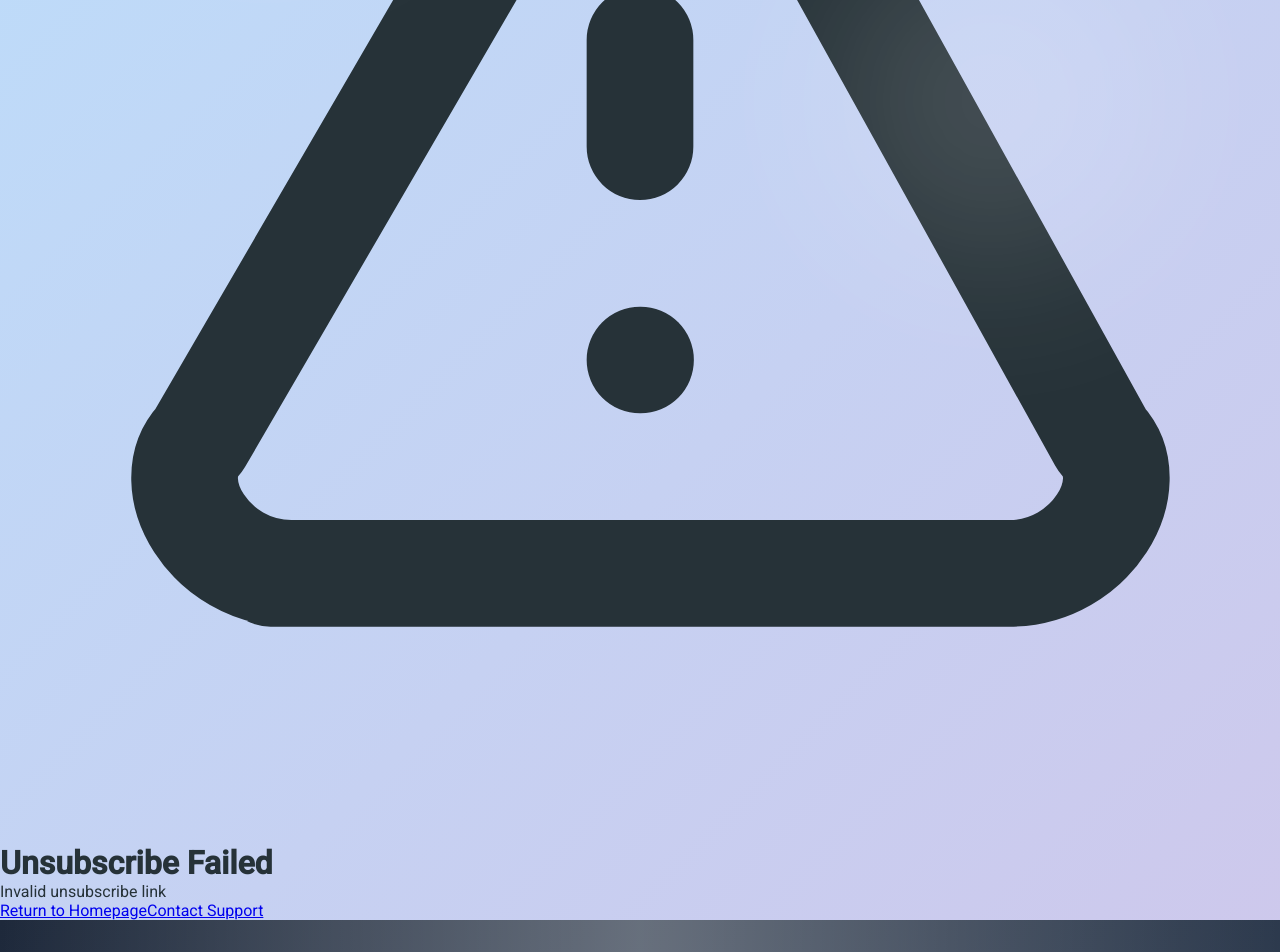
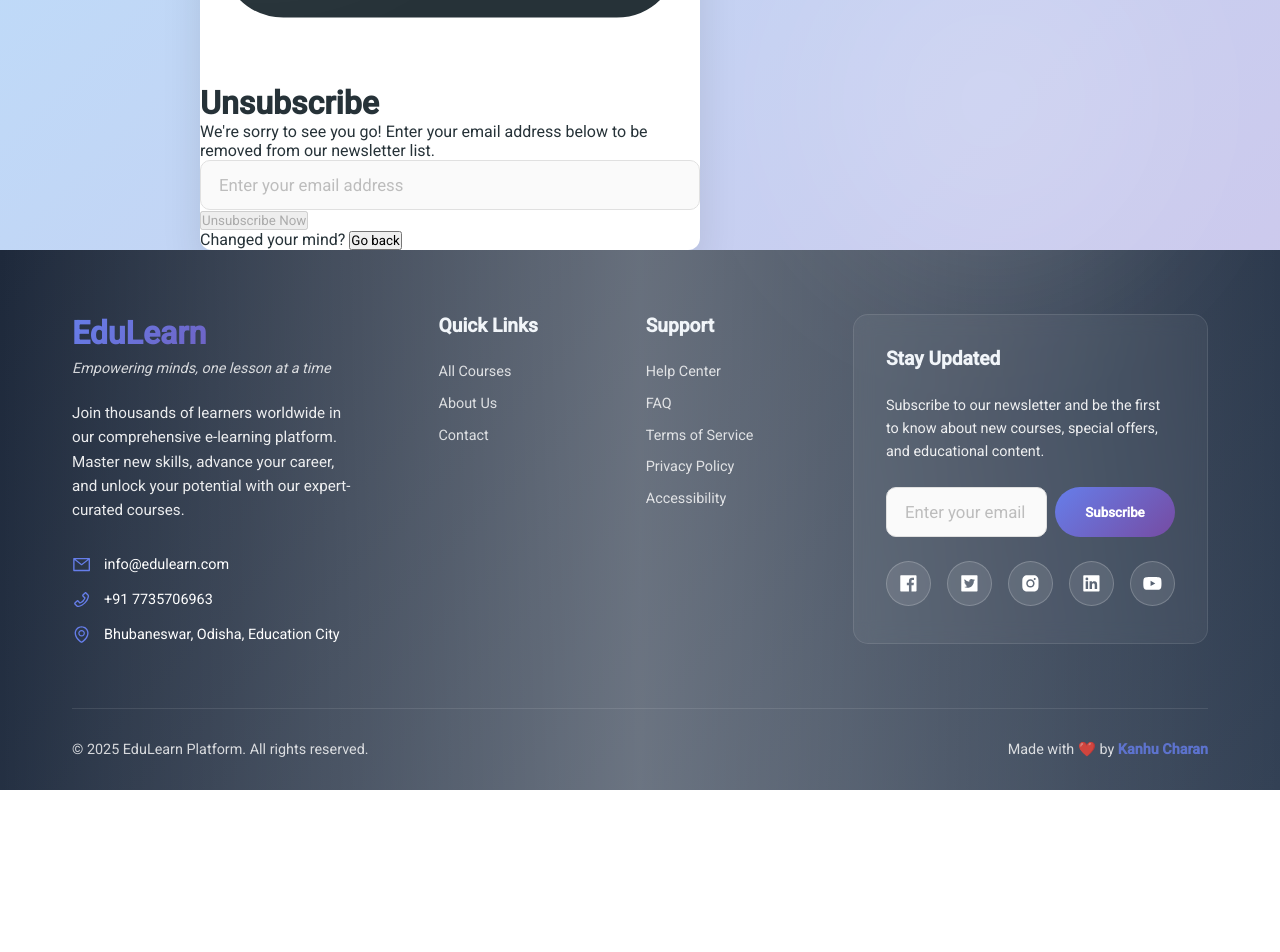
Before and after one commit to kanhucharanpanda/edu_learn_frontend_website, a React (Vite) app: page /unsubscribe in a window 1280 px wide. Shown: the part 440-1392 px from the top of the page. After the commit the page ends 1230 px from the top, so only its background shows below. Built offline with nearby package versions, Linux system fonts and the light colour scheme; no server answers.

Commit message:
Update Unsubscribe.jsx

```diff
--- a/src/pages/UnsubscribePage/Unsubscribe.jsx
+++ b/src/pages/UnsubscribePage/Unsubscribe.jsx
@@ -1,396 +1,168 @@
-// import React, { useState, useEffect } from "react";
-// import { useSearchParams, useNavigate } from "react-router-dom";
-// import {
-//   AiOutlineLoading3Quarters,
-//   AiOutlineCheckCircle,
-//   AiOutlineCloseCircle,
-//   AiOutlineMail,
-// } from "react-icons/ai";
-// import "./unsubscribe.css";
+import React, { useState } from "react";
+import Layout from "../../admin/Utils/Layout"; // Your Layout component
+import toast from "react-hot-toast";
+import axios from "axios";
+import { server } from "../../main"; // Your server URL
+import "./unsubscribe.css"; // Import the CSS file
 
-// const Unsubscribe = () => {
-//   const [searchParams] = useSearchParams();
-//   const navigate = useNavigate();
-//   const [email, setEmail] = useState("");
-//   const [isLoading, setIsLoading] = useState(false);
-//   const [message, setMessage] = useState("");
-//   const [messageType, setMessageType] = useState(""); // 'success' or 'error'
-//   const [isUnsubscribed, setIsUnsubscribed] = useState(false);
+const UnsubscribePage = () => {
+  const [email, setEmail] = useState("");
+  const [loading, setLoading] = useState(false);
 
-//   useEffect(() => {
-//     const emailFromUrl = searchParams.get("email");
-//     if (emailFromUrl) {
-//       setEmail(decodeURIComponent(emailFromUrl));
-//     }
-//   }, [searchParams]);
+  const handleSubmit = async (e) => {
+    e.preventDefault();
+    setLoading(true);
 
-//   const handleUnsubscribe = async (e) => {
-//     e.preventDefault();
-
-//     if (!email.trim()) {
-//       setMessage("Please enter your email address");
-//       setMessageType("error");
-//       return;
-//     }
-
-//     setIsLoading(true);
-//     setMessage("");
-
-//     try {
-//       const response = await fetch(
-//         `http://localhost:5000/api/newsletter/unsubscribe?email=${encodeURIComponent(
-//           email
-//         )}`,
-//         {
-//           method: "GET",
-//         }
-//       );
-
-//       const data = await response.json();
-
-//       if (response.ok) {
-//         setMessage("Successfully unsubscribed from our newsletter");
-//         setMessageType("success");
-//         setIsUnsubscribed(true);
-//       } else {
-//         setMessage(data.error || "Something went wrong. Please try again.");
-//         setMessageType("error");
-//       }
-//     } catch (error) {
-//       setMessage("Network error. Please check your connection and try again.");
-//       setMessageType("error");
-//     } finally {
-//       setIsLoading(false);
-//     }
-//   };
-
-//   const handleGoHome = () => {
-//     navigate("/");
-//   };
-
-//   return (
-//     <div className="unsubscribe-container">
-//       <div className="unsubscribe-card">
-//         <div className="unsubscribe-header">
-//           <AiOutlineMail className="unsubscribe-icon" />
-//           <h1>Unsubscribe from Newsletter</h1>
-//           <p>We're sorry to see you go!</p>
-//         </div>
-
-//         {!isUnsubscribed ? (
-//           <form className="unsubscribe-form" onSubmit={handleUnsubscribe}>
-//             <div className="form-group">
-//               <label htmlFor="email">Email Address</label>
-//               <input
-//                 type="email"
-//                 id="email"
-//                 value={email}
-//                 onChange={(e) => setEmail(e.target.value)}
-//                 placeholder="Enter your email address"
-//                 disabled={isLoading}
-//                 required
-//               />
-//             </div>
-
-//             <button
-//               type="submit"
-//               className="unsubscribe-btn"
-//               disabled={isLoading}
-//             >
-//               {isLoading ? (
-//                 <>
-//                   <AiOutlineLoading3Quarters className="loading-icon" />
-//                   Processing...
-//                 </>
-//               ) : (
-//                 "Unsubscribe"
-//               )}
-//             </button>
-
-//             {message && (
-//               <div className={`message ${messageType}`}>
-//                 {messageType === "success" ? (
-//                   <AiOutlineCheckCircle className="message-icon" />
-//                 ) : (
-//                   <AiOutlineCloseCircle className="message-icon" />
-//                 )}
-//                 <span>{message}</span>
-//               </div>
-//             )}
-//           </form>
-//         ) : (
-//           <div className="unsubscribe-success">
-//             <AiOutlineCheckCircle className="success-icon" />
-//             <h2>Unsubscribed Successfully!</h2>
-//             <p>
-//               You have been successfully unsubscribed from our newsletter. You
-//               won't receive any more email updates from us.
-//             </p>
-//             <p>
-//               If you change your mind, you can always subscribe again by
-//               visiting our website and entering your email in the newsletter
-//               subscription form.
-//             </p>
-//             <button className="home-btn" onClick={handleGoHome}>
-//               Go to Homepage
-//             </button>
-//           </div>
-//         )}
-
-//         <div className="unsubscribe-footer">
-//           <p>
-//             Need help? Contact us at{" "}
-//             <a href="mailto:support@edulearn.com">support@edulearn.com</a>
-//           </p>
-//         </div>
-//       </div>
-//     </div>
-//   );
-// };
-
-// export default Unsubscribe;
-
-import { useState, useEffect } from "react";
-
-export default function Unsubscribe() {
-  const [email, setEmail] = useState("");
-  const [token, setToken] = useState("");
-  const [status, setStatus] = useState("loading"); // loading, success, error
-  const [message, setMessage] = useState("");
-
-  useEffect(() => {
-    const urlParams = new URLSearchParams(window.location.search);
-    const emailParam = urlParams.get("email");
-    const tokenParam = urlParams.get("token");
-
-    if (emailParam) {
-      setEmail(emailParam);
-    }
-    if (tokenParam) {
-      setToken(tokenParam);
-    }
-
-    // If both email and token are present, auto-unsubscribe
-    if (emailParam && tokenParam) {
-      handleUnsubscribe(emailParam, tokenParam);
-    } else if (emailParam) {
-      setStatus("confirm");
-    } else {
-      setStatus("error");
-      setMessage("Invalid unsubscribe link");
-    }
-  }, []);
-
-  const handleUnsubscribe = async (emailToUnsubscribe, tokenToUse) => {
     try {
-      setStatus("loading");
-      const response = await fetch(
-        `/api/newsletter/unsubscribe?email=${encodeURIComponent(
-          emailToUnsubscribe
-        )}&token=${tokenToUse}`,
+      const { data } = await axios.post(
+        `${server}/api/newsletter/unsubscribe`,
         {
-          method: "GET",
+          email,
         }
       );
-
-      const data = await response.json();
-
-      if (response.ok) {
-        setStatus("success");
-        setMessage(
-          "You have been successfully unsubscribed from our newsletter."
-        );
-      } else {
-        setStatus("error");
-        setMessage(data.message || "An error occurred while unsubscribing.");
-      }
+      toast.success(data.message);
+      setEmail("");
     } catch (error) {
-      setStatus("error");
-      setMessage("An error occurred while unsubscribing. Please try again.");
+      toast.error(error.response?.data?.error || "An error occurred.");
+    } finally {
+      setLoading(false);
     }
   };
 
-  const handleConfirmUnsubscribe = async () => {
-    try {
-      setStatus("loading");
-      const response = await fetch(
-        `/api/newsletter/unsubscribe?email=${encodeURIComponent(email)}`,
-        {
-          method: "GET",
-        }
-      );
-
-      const data = await response.json();
-
-      if (response.ok && data.unsubscribeUrl) {
-        window.location.href = data.unsubscribeUrl;
-      } else {
-        setStatus("error");
-        setMessage(
-          data.message || "An error occurred while generating unsubscribe link."
-        );
-      }
-    } catch (error) {
-      setStatus("error");
-      setMessage("An error occurred. Please try again.");
-    }
+  const handleGoBack = () => {
+    window.history.back();
   };
 
-  if (status === "loading") {
-    return (
-      <div className="min-h-screen bg-gray-100 flex items-center justify-center">
-        <div className="bg-white p-8 rounded-lg shadow-md max-w-md w-full mx-4">
-          <div className="text-center">
-            <div className="animate-spin rounded-full h-12 w-12 border-b-2 border-purple-600 mx-auto mb-4"></div>
-            <p className="text-gray-600">Processing your request...</p>
+  return (
+    <Layout>
+      <div className="unsubscribe-page">
+        {/* Background decorations */}
+        <div className="background-decorations">
+          <div className="decoration decoration-1"></div>
+          <div className="decoration decoration-2"></div>
+          <div className="decoration decoration-3"></div>
+          <div className="decoration decoration-4"></div>
+        </div>
+
+        {/* Main container */}
+        <div className="main-container">
+          {/* Card */}
+          <div className="unsubscribe-card">
+            {/* Gradient border effect */}
+            <div className="gradient-border"></div>
+
+            <div className="card-content">
+              {/* Icon with animation */}
+              <div className="icon-container">
+                <div className="icon-wrapper">
+                  <div className="icon-circle">
+                    {/* Mail Icon */}
+                    <svg
+                      className="mail-icon"
+                      viewBox="0 0 24 24"
+                      fill="none"
+                      stroke="currentColor"
+                      strokeWidth="2"
+                    >
+                      <path d="M4 4h16c1.1 0 2 .9 2 2v12c0 1.1-.9 2-2 2H4c-1.1 0-2-.9-2-2V6c0-1.1.9-2 2-2z" />
+                      <polyline points="22,6 12,13 2,6" />
+                    </svg>
+                  </div>
+                  {/* Pulse rings */}
+                  <div className="pulse-ring pulse-ring-1"></div>
+                  <div className="pulse-ring pulse-ring-2"></div>
+                </div>
+              </div>
+
+              {/* Content */}
+              <div className="content-section">
+                <h1 className="title">Unsubscribe</h1>
+                <p className="description">
+                  We're sorry to see you go! Enter your email address below to
+                  be removed from our newsletter list.
+                </p>
+              </div>
+
+              {/* Form */}
+              <form onSubmit={handleSubmit} className="form-container">
+                {/* Email Input */}
+                <div className="input-wrapper">
+                  <input
+                    type="email"
+                    value={email}
+                    onChange={(e) => setEmail(e.target.value)}
+                    placeholder="Enter your email address"
+                    required
+                    disabled={loading}
+                    className="email-input"
+                  />
+                  {/* Input focus effect */}
+                  <div className="input-focus-effect"></div>
+                </div>
+
+                {/* Submit Button */}
+                <button
+                  type="submit"
+                  disabled={loading || !email.trim()}
+                  className="submit-button"
+                >
+                  {/* Button shine effect */}
+                  <div className="button-shine"></div>
+
+                  <div className="button-content">
+                    {loading ? (
+                      <>
+                        {/* Loader Icon */}
+                        <svg
+                          className="loader-icon"
+                          viewBox="0 0 24 24"
+                          fill="none"
+                          stroke="currentColor"
+                          strokeWidth="2"
+                        >
+                          <line x1="12" y1="2" x2="12" y2="6" />
+                          <line x1="12" y1="18" x2="12" y2="22" />
+                          <line x1="4.93" y1="4.93" x2="7.76" y2="7.76" />
+                          <line x1="16.24" y1="16.24" x2="19.07" y2="19.07" />
+                          <line x1="2" y1="12" x2="6" y2="12" />
+                          <line x1="18" y1="12" x2="22" y2="12" />
+                          <line x1="4.93" y1="19.07" x2="7.76" y2="16.24" />
+                          <line x1="16.24" y1="7.76" x2="19.07" y2="4.93" />
+                        </svg>
+                        <span>Processing...</span>
+                      </>
+                    ) : (
+                      <span>Unsubscribe Now</span>
+                    )}
+                  </div>
+                </button>
+              </form>
+
+              {/* Additional Info */}
+              <div className="additional-info">
+                <p className="go-back-text">
+                  Changed your mind?{" "}
+                  <button
+                    type="button"
+                    className="go-back-button"
+                    onClick={handleGoBack}
+                  >
+                    Go back
+                  </button>
+                </p>
+              </div>
+            </div>
           </div>
+
+          {/* Floating particles */}
+          <div className="floating-particle particle-1"></div>
+          <div className="floating-particle particle-2"></div>
+          <div className="floating-particle particle-3"></div>
+          <div className="floating-particle particle-4"></div>
         </div>
       </div>
-    );
-  }
+    </Layout>
+  );
+};
 
-  if (status === "success") {
-    return (
-      <div className="min-h-screen bg-gray-100 flex items-center justify-center">
-        <div className="bg-white p-8 rounded-lg shadow-md max-w-md w-full mx-4">
-          <div className="text-center">
-            <div className="w-16 h-16 mx-auto mb-4 bg-green-100 rounded-full flex items-center justify-center">
-              <svg
-                className="w-8 h-8 text-green-600"
-                fill="none"
-                stroke="currentColor"
-                viewBox="0 0 24 24"
-              >
-                <path
-                  strokeLinecap="round"
-                  strokeLinejoin="round"
-                  strokeWidth={2}
-                  d="M5 13l4 4L19 7"
-                />
-              </svg>
-            </div>
-            <h1 className="text-2xl font-bold text-gray-900 mb-4">
-              Successfully Unsubscribed
-            </h1>
-            <p className="text-gray-600 mb-6">{message}</p>
-            <p className="text-sm text-gray-500 mb-4">
-              You will no longer receive email notifications from EduLearn.
-            </p>
-            <div className="space-y-3">
-              <a
-                href="/"
-                className="inline-block w-full bg-purple-600 text-white py-2 px-4 rounded-md hover:bg-purple-700 transition duration-200"
-              >
-                Return to Homepage
-              </a>
-              <button
-                onClick={() => {
-                  setStatus("confirm");
-                  setMessage("");
-                }}
-                className="inline-block w-full bg-gray-200 text-gray-800 py-2 px-4 rounded-md hover:bg-gray-300 transition duration-200"
-              >
-                Resubscribe
-              </button>
-            </div>
-          </div>
-        </div>
-      </div>
-    );
-  }
-
-  if (status === "error") {
-    return (
-      <div className="min-h-screen bg-gray-100 flex items-center justify-center">
-        <div className="bg-white p-8 rounded-lg shadow-md max-w-md w-full mx-4">
-          <div className="text-center">
-            <div className="w-16 h-16 mx-auto mb-4 bg-red-100 rounded-full flex items-center justify-center">
-              <svg
-                className="w-8 h-8 text-red-600"
-                fill="none"
-                stroke="currentColor"
-                viewBox="0 0 24 24"
-              >
-                <path
-                  strokeLinecap="round"
-                  strokeLinejoin="round"
-                  strokeWidth={2}
-                  d="M12 9v2m0 4h.01m-6.938 4h13.856c1.54 0 2.502-1.667 1.732-2.5L13.732 4c-.77-.833-1.964-.833-2.732 0L3.732 16.5c-.77.833.192 2.5 1.732 2.5z"
-                />
-              </svg>
-            </div>
-            <h1 className="text-2xl font-bold text-gray-900 mb-4">
-              Unsubscribe Failed
-            </h1>
-            <p className="text-gray-600 mb-6">{message}</p>
-            <div className="space-y-3">
-              <a
-                href="/"
-                className="inline-block w-full bg-purple-600 text-white py-2 px-4 rounded-md hover:bg-purple-700 transition duration-200"
-              >
-                Return to Homepage
-              </a>
-              <a
-                href="mailto:info@edulearn.com"
-                className="inline-block w-full bg-gray-200 text-gray-800 py-2 px-4 rounded-md hover:bg-gray-300 transition duration-200"
-              >
-                Contact Support
-              </a>
-            </div>
-          </div>
-        </div>
-      </div>
-    );
-  }
-
-  if (status === "confirm") {
-    return (
-      <div className="min-h-screen bg-gray-100 flex items-center justify-center">
-        <div className="bg-white p-8 rounded-lg shadow-md max-w-md w-full mx-4">
-          <div className="text-center">
-            <div className="w-16 h-16 mx-auto mb-4 bg-yellow-100 rounded-full flex items-center justify-center">
-              <svg
-                className="w-8 h-8 text-yellow-600"
-                fill="none"
-                stroke="currentColor"
-                viewBox="0 0 24 24"
-              >
-                <path
-                  strokeLinecap="round"
-                  strokeLinejoin="round"
-                  strokeWidth={2}
-                  d="M12 9v2m0 4h.01m-6.938 4h13.856c1.54 0 2.502-1.667 1.732-2.5L13.732 4c-.77-.833-1.964-.833-2.732 0L3.732 16.5c-.77.833.192 2.5 1.732 2.5z"
-                />
-              </svg>
-            </div>
-            <h1 className="text-2xl font-bold text-gray-900 mb-4">
-              Confirm Unsubscribe
-            </h1>
-            <p className="text-gray-600 mb-4">
-              Are you sure you want to unsubscribe from our newsletter?
-            </p>
-            <div className="mb-6 p-3 bg-gray-50 rounded-md">
-              <p className="text-sm text-gray-600">Email: {email}</p>
-            </div>
-            <div className="space-y-3">
-              <button
-                onClick={handleConfirmUnsubscribe}
-                className="w-full bg-red-600 text-white py-2 px-4 rounded-md hover:bg-red-700 transition duration-200"
-              >
-                Yes, Unsubscribe
-              </button>
-              <a
-                href="/"
-                className="inline-block w-full bg-gray-200 text-gray-800 py-2 px-4 rounded-md hover:bg-gray-300 transition duration-200"
-              >
-                Cancel
-              </a>
-            </div>
-          </div>
-        </div>
-      </div>
-    );
-  }
-
-  return null;
-}
+export default UnsubscribePage;
```
